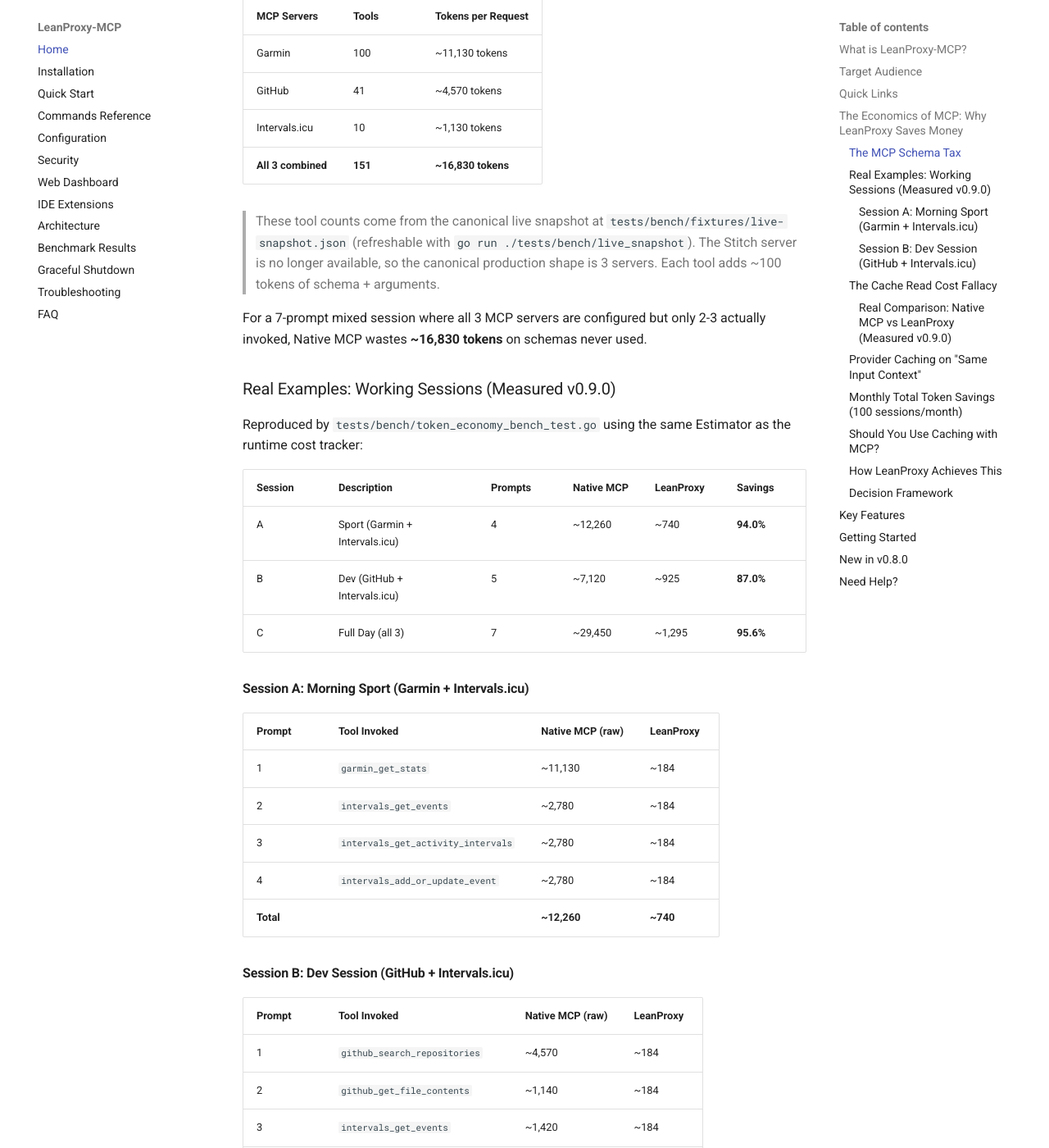
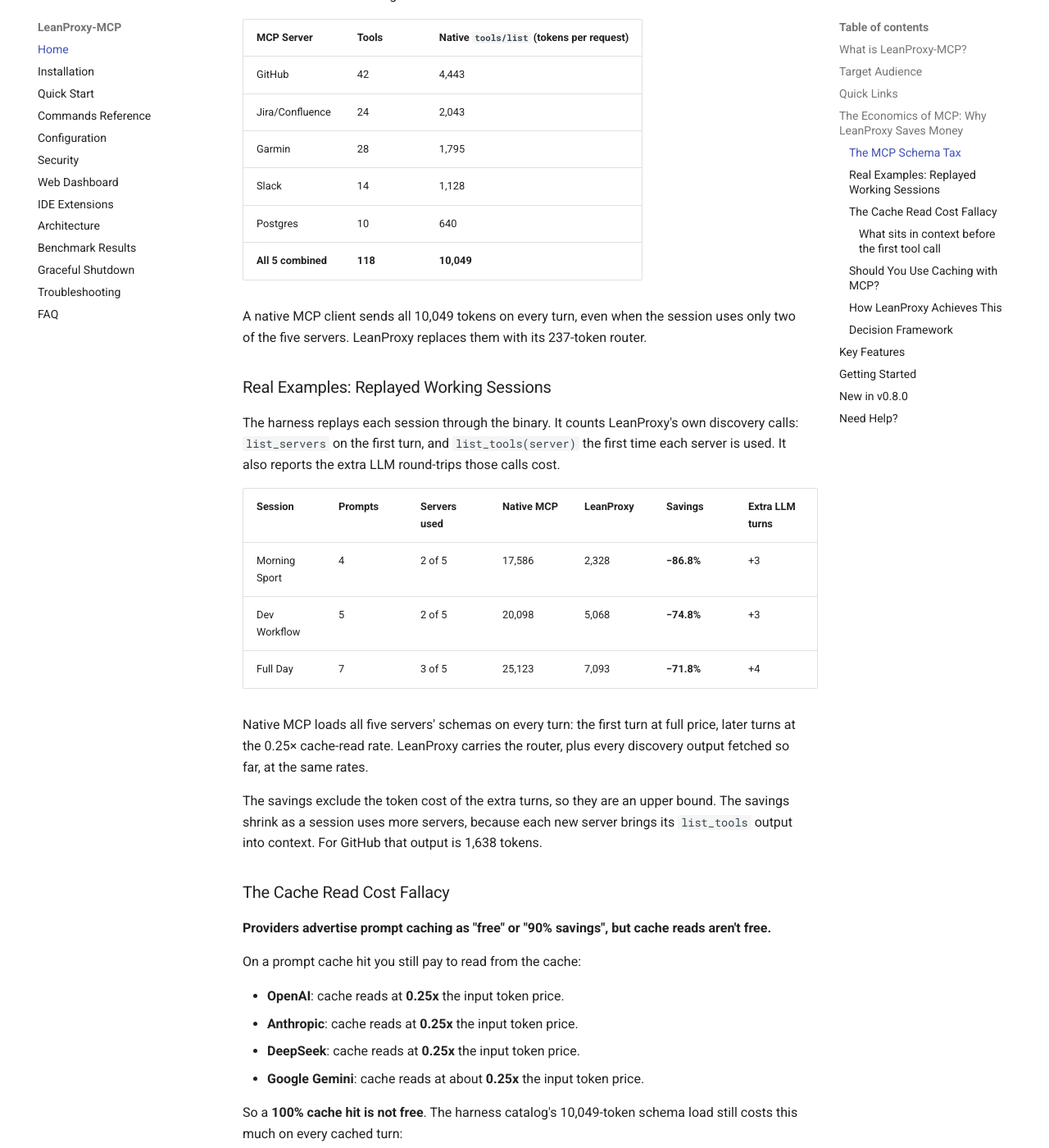
Before and after one commit to mmornati/leanproxy-mcp, an MkDocs documentation site: the page built from docs/index.md, in a window 1280 px wide and 1400 px high, scrolled down 1371 px. Shown: the whole window at 82% size. Built offline with MkDocs 1.6.1 and Material for MkDocs 9.7.7, drawn with Linux system fonts in a browser that asks for light colours; comment, search, counter and statistics services are not loaded; some of the changed text lies outside the part shown.

Commit message:
docs: replace stale benchmark figures in index and commands with harness values (#301)
docs/index.md still quoted the pre-harness 3-server numbers (16,830 /
11,130 / 4,570 schema tokens, 87-95.6% sessions, 79.3-94.4% cached
comparison, a dollar table derived from them, ~26-token stubs). Replace
them with the bench-results/harness.md values (10,049 native tokens for
the 118-tool catalog, -71.8% to -86.8% sessions with extra turns, per
server router vs native) and drop the derived dollar table. Remove the
unbacked "Token impact" figures (~110 tokens, 97.3%) from the
`add` example output in docs/commands.md; the command prints no such
block.

Co-Authored-By: Claude Opus 5.5 <noreply@anthropic.com>
Claude-Session: https://claude.ai/code/session_01RUSfnzHV9fcxL73bNFhpRp

````diff
--- a/docs/index.md
+++ b/docs/index.md
@@ -33,101 +33,77 @@ The AI provider market has shifted from monthly forfaits to **pay-per-use** pric
 
 ### The MCP Schema Tax
 
-When you run multiple MCP servers, each adds tool schemas to every LLM request. We measured this live with our own MCP configuration:
+Each MCP server you run adds its tool schemas to every LLM request. The
+table below uses the benchmark harness (`make harness`). The harness puts
+the real `leanproxy-mcp` binary in front of a realistic 118-tool catalog of
+five servers:
 
-| MCP Servers | Tools | Tokens per Request |
+| MCP Server | Tools | Native `tools/list` (tokens per request) |
 |-------------|-------|-------------------|
-| Garmin | 100 | ~11,130 tokens |
-| GitHub | 41 | ~4,570 tokens |
-| Intervals.icu | 10 | ~1,130 tokens |
-| **All 3 combined** | **151** | **~16,830 tokens** |
+| GitHub | 42 | 4,443 |
+| Jira/Confluence | 24 | 2,043 |
+| Garmin | 28 | 1,795 |
+| Slack | 14 | 1,128 |
+| Postgres | 10 | 640 |
+| **All 5 combined** | **118** | **10,049** |
 
-> These tool counts come from the canonical live snapshot at `tests/bench/fixtures/live-snapshot.json` (refreshable with `go run ./tests/bench/live_snapshot`). The Stitch server is no longer available, so the canonical production shape is 3 servers. Each tool adds ~100 tokens of schema + arguments.
+A native MCP client sends all 10,049 tokens on every turn, even when the
+session uses only two of the five servers. LeanProxy replaces them with its
+237-token router.
 
-For a 7-prompt mixed session where all 3 MCP servers are configured but only 2-3 actually invoked, Native MCP wastes **~16,830 tokens** on schemas never used.
+### Real Examples: Replayed Working Sessions
 
-### Real Examples: Working Sessions (Measured v0.9.0)
+The harness replays each session through the binary. It counts LeanProxy's
+own discovery calls: `list_servers` on the first turn, and
+`list_tools(server)` the first time each server is used. It also reports
+the extra LLM round-trips those calls cost.
 
-Reproduced by `tests/bench/token_economy_bench_test.go` using the same Estimator as the runtime cost tracker:
+| Session | Prompts | Servers used | Native MCP | LeanProxy | Savings | Extra LLM turns |
+|---------|--------|--------------|------------|----------|---------|-----------------|
+| Morning Sport | 4 | 2 of 5 | 17,586 | 2,328 | **−86.8%** | +3 |
+| Dev Workflow | 5 | 2 of 5 | 20,098 | 5,068 | **−74.8%** | +3 |
+| Full Day | 7 | 3 of 5 | 25,123 | 7,093 | **−71.8%** | +4 |
 
-| Session | Description | Prompts | Native MCP | LeanProxy | Savings |
-|---------|-------------|--------|------------|----------|---------|
-| A | Sport (Garmin + Intervals.icu) | 4 | ~12,260 | ~740 | **94.0%** |
-| B | Dev (GitHub + Intervals.icu) | 5 | ~7,120 | ~925 | **87.0%** |
-| C | Full Day (all 3) | 7 | ~29,450 | ~1,295 | **95.6%** |
+Native MCP loads all five servers' schemas on every turn: the first turn at
+full price, later turns at the 0.25× cache-read rate. LeanProxy carries the
+router, plus every discovery output fetched so far, at the same rates.
 
-#### Session A: Morning Sport (Garmin + Intervals.icu)
-
-| Prompt | Tool Invoked | Native MCP (raw) | LeanProxy |
-|--------|-------------|-----------------|----------|
-| 1 | `garmin_get_stats` | ~11,130 | ~184 |
-| 2 | `intervals_get_events` | ~2,780 | ~184 |
-| 3 | `intervals_get_activity_intervals` | ~2,780 | ~184 |
-| 4 | `intervals_add_or_update_event` | ~2,780 | ~184 |
-| **Total** | | **~12,260** | **~740** |
-
-#### Session B: Dev Session (GitHub + Intervals.icu)
-
-| Prompt | Tool Invoked | Native MCP (raw) | LeanProxy |
-|--------|-------------|-----------------|----------|
-| 1 | `github_search_repositories` | ~4,570 | ~184 |
-| 2 | `github_get_file_contents` | ~1,140 | ~184 |
-| 3 | `intervals_get_events` | ~1,420 | ~184 |
-| 4 | `intervals_add_or_update_event` | ~1,420 | ~184 |
-| 5 | `github_create_pull_request` | ~1,420 | ~184 |
-| **Total** | | **~7,120** | **~925** |
+The savings exclude the token cost of the extra turns, so they are an upper
+bound. The savings shrink as a session uses more servers, because each new
+server brings its `list_tools` output into context. For GitHub that output
+is 1,638 tokens.
 
 ### The Cache Read Cost Fallacy
 
-**Providers advertise prompt caching as "free" or "90% savings" — but cache reads aren't free.**
+**Providers advertise prompt caching as "free" or "90% savings", but cache
+reads aren't free.**
 
-When a prompt cache hit occurs, you still pay for reading from cache:
-- **OpenAI**: Cache reads at **0.25x** input token price
-- **Anthropic**: Cache reads at **0.25x** input token price
-- **DeepSeek**: Cache reads at **0.25x** input token price
-- **Google Gemini**: Cache reads at ~**0.25x** input token price
+On a prompt cache hit you still pay to read from the cache:
 
-This means **100% cache hit doesn't mean 100% free**. A 16,830-token MCP schema at 100% cache hit still costs:
+- **OpenAI**: cache reads at **0.25x** the input token price.
+- **Anthropic**: cache reads at **0.25x** the input token price.
+- **DeepSeek**: cache reads at **0.25x** the input token price.
+- **Google Gemini**: cache reads at about **0.25x** the input token price.
+
+So a **100% cache hit is not free**. The harness catalog's 10,049-token
+schema load still costs this much on every cached turn:
+
 ```
-16,830 tokens × 0.25x = 4,208 "effective" tokens worth of money
+10,049 tokens × 0.25 = ~2,512 "effective" tokens per turn
 ```
 
-#### Real Comparison: Native MCP vs LeanProxy (Measured v0.9.0)
+#### What sits in context before the first tool call
 
-| MCP Servers | Tools | Native MCP (100% cache hit, 0.25x) | LeanProxy | Savings |
-|-------------|-------|-----------------------------------|----------|---------|
-| 1 (GitHub) | 41 | 1,143 tokens | 237 | **79.3%** |
-| 1 (Garmin) | 100 | 2,783 tokens | 237 | **91.5%** |
-| 2 (Garmin + GitHub) | 141 | 3,925 tokens | 237 | **94.0%** |
-| 3 (all) | 151 | 4,208 tokens | 237 | **94.4%** |
+| MCP Servers | Tools | Native `tools/list` | LeanProxy router | Savings |
+|-------------|-------|---------------------|------------------|---------|
+| 1 (GitHub) | 42 | 4,443 tokens | 237 | **−94.7%** |
+| 1 (Garmin) | 28 | 1,795 tokens | 237 | **−86.8%** |
+| 1 (Postgres) | 10 | 640 tokens | 237 | **−63.0%** |
+| 5 (all) | 118 | 10,049 tokens | 237 | **−97.6%** |
 
-*Native MCP sends tool schemas every prompt at 0.25x cache read. LeanProxy sends only the 237-token router payload (3 tools: list_servers, list_tools, invoke_tool) regardless of backend servers.*
-
-**The key insight**: With Native MCP + caching, you pay for every tool schema on every request (at 0.25x). LeanProxy sends only the router schema — the backend tool schemas only load when actually invoked.
-
-### Provider Caching on "Same Input Context"
-
-For MCP tool schemas that are **identical every request**, caching only reduces cost by 75% — you're still paying for the read. The "same input context" scenario:
-
-| Scenario | Input Tokens | Cache Rate | Cache Cost (0.25x) | LeanProxy | Savings |
-|----------|--------------|-----------|-------------------|----------|---------|
-| 1 server (Garmin) | 11,130 | 100% hit | 2,783 | **237** | 91.5% |
-| 2 servers (Garmin + GitHub) | 15,700 | 100% hit | 3,925 | 237 | 94.0% |
-| **3 servers (all)** | **16,830** | 100% hit | **4,208** | **237** | **94.4%** |
-
-> **Critical insight**: With "same input context" caching, 100% cache hit STILL costs at 0.25x. LeanProxy sends only 237 tokens, making the cache-read cost negligible. This is the real advantage.
-
-### Monthly Total Token Savings (100 sessions/month)
-
-Measured on v0.9.0 with 3 servers. Native MCP sends tool schemas every request (at 0.25x cache read). LeanProxy only sends the 237-token router schema.
-
-| Servers | Tools | GPT-4o-mini ($0.0375/M) | Anthropic Sonnet ($0.40/M) |
-|---------|-------|--------------------------|----------------------------|
-| 1 (GitHub) | 41 | $1.14 → **$1.14 saved** | $12.19 → **$12.17 saved** |
-| 1 (Garmin) | 100 | $2.78 → **$2.78 saved** | $29.68 → **$29.64 saved** |
-| 3 (all) | 151 | $4.21 → **$4.21 saved** | $44.88 → **$44.84 saved** |
-
-*Formula: native_tokens × 0.25x × 100 sessions / 1M × price. LeanProxy cost: 237 × 100 / 1M × price (negligible; the dollar figures below round to the same cents either way).*
+*This table counts only the static schema load. LeanProxy fetches a
+server's tools on demand with `list_tools`, and that cost is included in
+the session table above.*
 
 ### Should You Use Caching with MCP?
 
@@ -144,8 +120,8 @@ Measured on v0.9.0 with 3 servers. Native MCP sends tool schemas every request (
 
 LeanProxy uses a **gateway pattern** with JIT (Just-In-Time) schema loading:
 
-1. **Single router schema**: Only 3 tools (`list_servers`, `list_tools`, `invoke_tool`) = **237 tokens** (measured) vs 16,830 for Native MCP
-2. **On-demand tool registration**: Backend server schemas only load when actually needed (~26 tokens per stub)
+1. **Single router schema**: Only 3 tools (`list_servers`, `list_tools`, `invoke_tool`) = **237 tokens**, against 10,049 for the harness catalog's five native `tools/list` payloads
+2. **On-demand tool discovery**: A server's tool list reaches the model only when the model asks for it with `list_tools` (282–1,638 tokens per server in the harness catalog)
 3. **Session-aware caching**: Tool schemas persist across the session without per-request overhead
 
 For full benchmark methodology and raw numbers, see [benchmark-results.md](./benchmark-results.md).
````
Also changed, not shown: docs/commands.md (+0 -4 lines).
